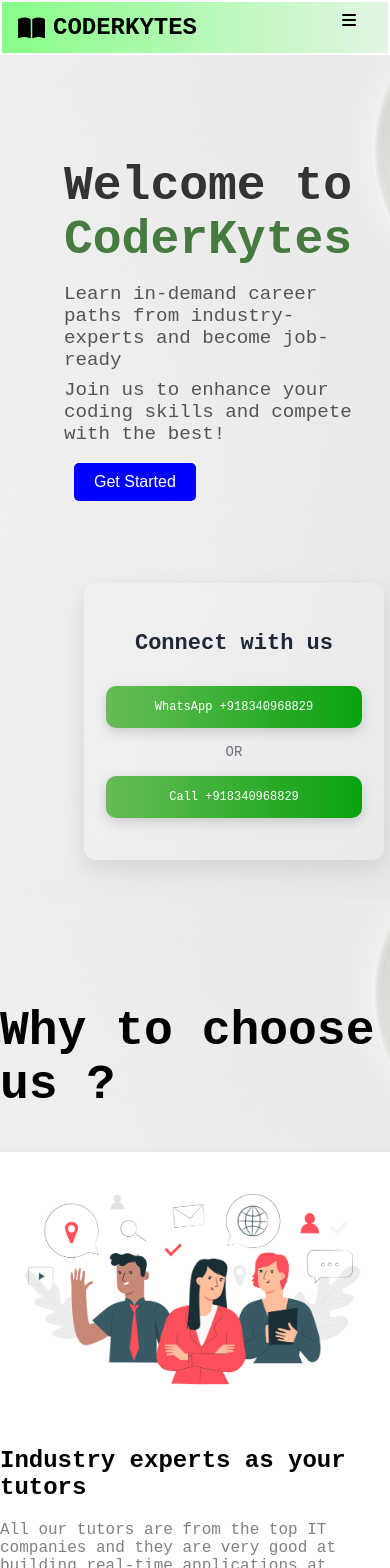
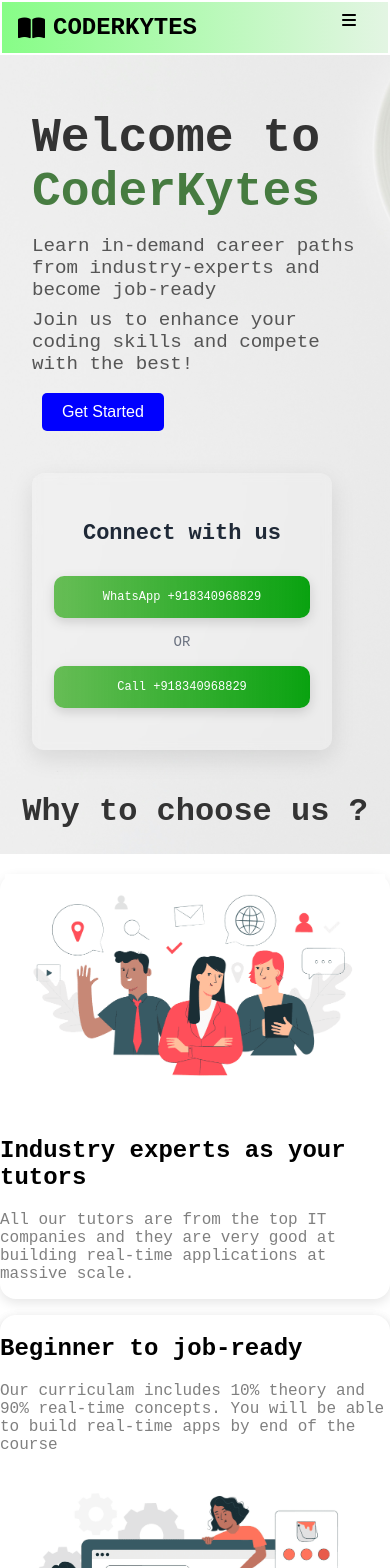
Before and after one commit to vamsichandamala/coderkytes, a React (Create React App) app: page / in a window 390 px wide. Shown: the top 1568 px of the page. Built offline with nearby package versions, Linux system fonts and the light colour scheme.

Commit message:
responsive chnages commit

```diff
--- a/src/components/coursedetails.css
+++ b/src/components/coursedetails.css
@@ -1,3 +1,14 @@
+
+.course-details{
+   display: flex;
+   flex-direction: column;
+   justify-content: center;
+   align-items: center;
+}
+.course-details img{
+   width: 50%;
+   height: 50%;
+}
 .course-details button{
    background-color:  blue;
    color: white;
--- a/src/components/coursedetails.js
+++ b/src/components/coursedetails.js
@@ -17,6 +17,7 @@
             <h1>{course.title}</h1>
             <p>{course.description}</p>
             <h2>Course Details</h2>
+            <p> Course details will disclosed soon...</p>
         </motion.div>
 
 
--- a/src/components/features.css
+++ b/src/components/features.css
@@ -15,8 +15,9 @@
     justify-content: center;
     align-items: center;
     width: 80%;
-    height: auto;
+    height: 100%;
     background-color: white;
+    padding: 20px 20px;
 
 }
 .feature-item{
@@ -25,13 +26,21 @@
     gap: 2rem;
     justify-content: space-evenly;
     align-items: center;
-    padding: 20px 20px ;
+    width: 100%;
+    height: 100%;
+
     border-radius: 16px;
     box-shadow: 0 4px 12px rgba(0, 0, 0, 0.1);
 }
 
 .text-section p{
     color: gray;
+}
+.features-heading{
+    font-size: 3rem;
+    font-weight: 600;
+    color: #333;
+    margin-bottom: 1.5rem;
 }
 
 @media (max-width: 768px) {
@@ -47,3 +56,9 @@
     }
 
 }
+@media (max-width: 500px) {
+    .features-heading{
+        font-size: 2rem;
+    }
+
+}
--- a/src/components/features.js
+++ b/src/components/features.js
@@ -7,11 +7,11 @@
 export default function Features() {
   return (
     <div className="features-container">
-      <h2 className="features-heading" style={{fontSize:"3rem"}}>Why to choose us ?</h2>
+      <h2 className="features-heading" >Why to choose us ?</h2>
       <div className="features-list">
         <div className="feature-item">
           <div className="image-section">
-            <img src={img1} alt="" style={{width:"400px"}}/>
+            <img src={img1} alt="" style={{width:"380px"}}/>
           </div>
           <div className="text-section">
             <h2>Industry experts as your tutors</h2>
@@ -31,14 +31,14 @@
             </p>
           </div>
           <div className="image-section">
-            <img src={img2} alt="" style={{width:"400px"}}/>
+            <img src={img2} alt="" style={{width:"380px"}}/>
           </div>
         </div>
         </div>
         <div className="feature-item">
           <div className="feature-item">
           <div className="image-section">
-            <img src={img3} alt="" style={{width:"400px"}} />
+            <img src={img3} alt="" style={{width:"380px"}} />
           </div>
           <div className="text-section">
             <h2>Real-time projects & Mock interviews</h2>
@@ -58,7 +58,7 @@
             </p>
           </div>
            <div className="image-section">
-            <img src={img4} alt="" style={{width:"400px"}}/>
+            <img src={img4} alt="" style={{width:"380px"}}/>
           </div>
         </div>
         </div>
--- a/src/pages/Home.js
+++ b/src/pages/Home.js
@@ -63,7 +63,7 @@
           <i style={{ color: "skyblue" }} className="fa-solid fa-users"></i>
         </h2>
         <p style={{ color: "black" }}>
-          We value our users feedback and strive to improve our platform.
+          We value our users feedback and strive to improve our platfor.
         </p>
 
         <GoogleReviewsWidget instanceId="GXKRqRJRbJSkP1IKOF8j" />
--- a/src/pages/home.css
+++ b/src/pages/home.css
@@ -112,7 +112,7 @@
 }
 
 .home-right {
-  flex: 1;
+
   text-align: center;
   min-width: 300px;
 }
@@ -122,7 +122,9 @@
   display: flex;
   align-items: center;
   justify-content: center;
-  padding: 40px 20px;
+  width: 40%;
+
+
 
 }
 
@@ -176,6 +178,10 @@
 
 /* Responsive behavior */
 @media (max-width: 500px) {
+  .reviews-container{
+    margin: 1rem 0rem;
+    border-radius: none;
+  }
   .contact-container {
     padding: 30px 20px;
   }
@@ -187,5 +193,8 @@
   .contact-button {
     font-size: 12px;
   }
+  .home-main{
+   padding: 1rem 2rem;
+  }
 }
 /* coderkytes brand effect */
```
